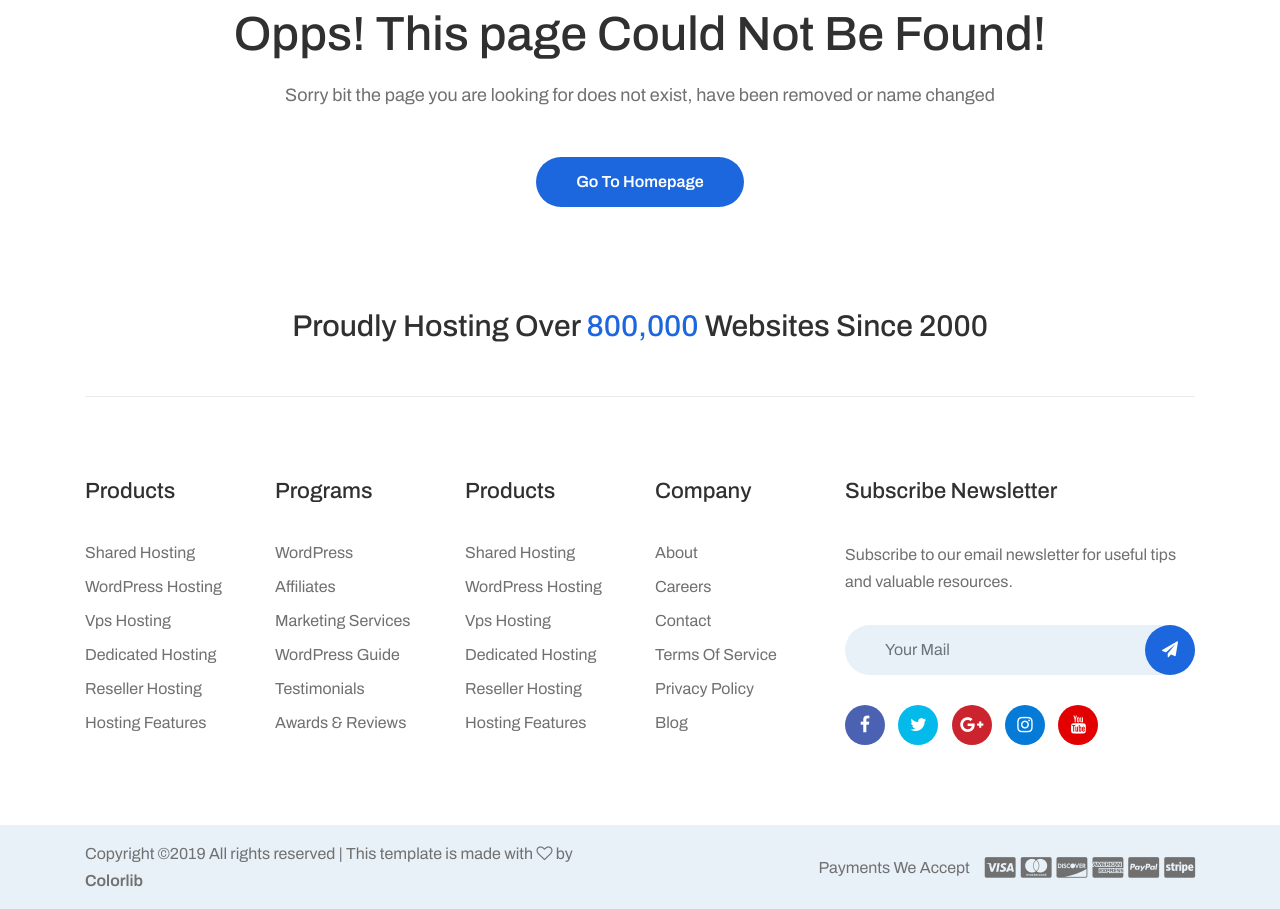
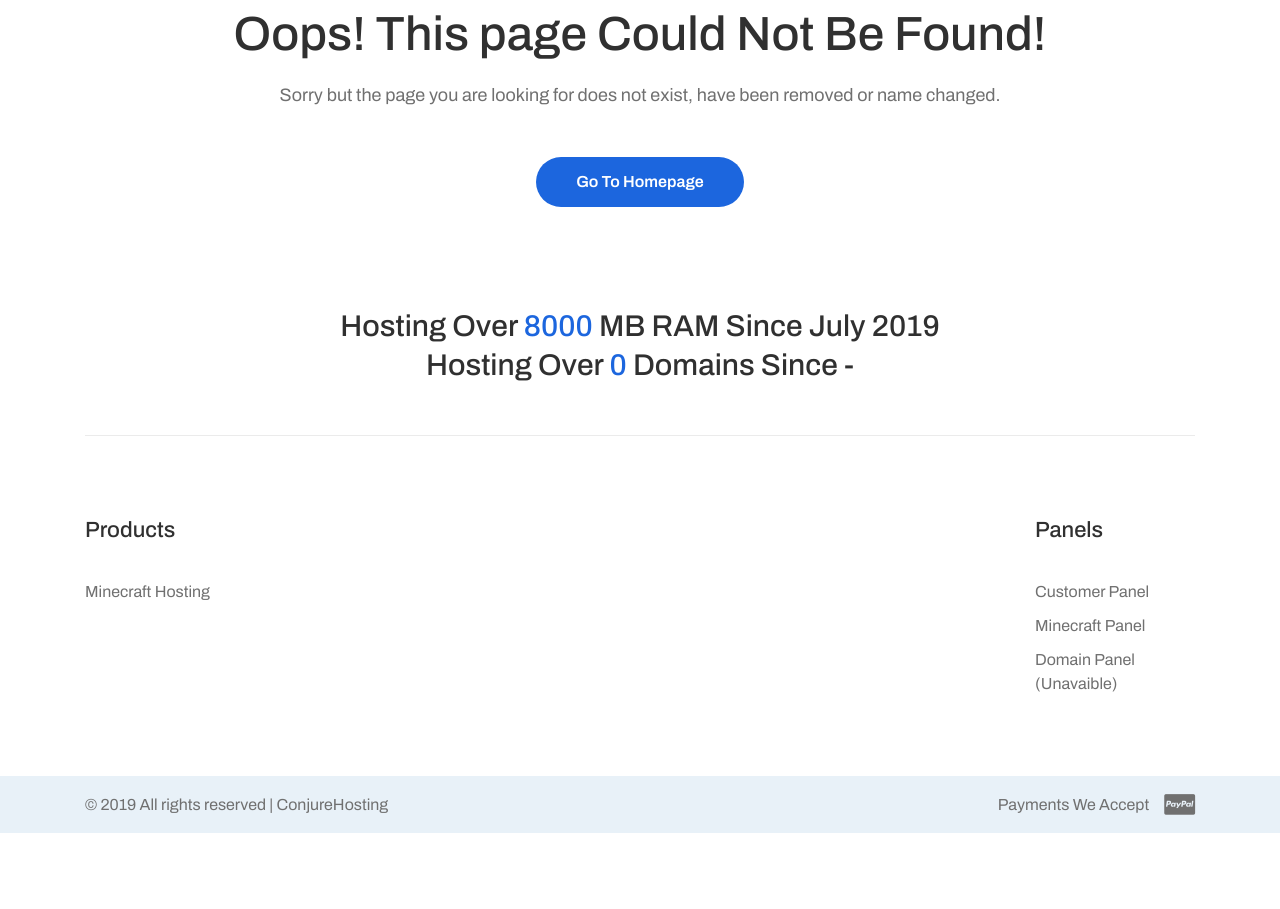
Before and after one commit to SkyAcademy/conjurehosting, a website: page 404.html in a window 1280 px wide. Shown: the part 734-1643 px from the top of the page. After the commit the page ends 1567 px from the top, so only its background shows below. Drawn offline with Linux system fonts and the light colour scheme; files whose address does not match are found by name.

Commit message:
Update 404.html

```diff
--- a/404.html
+++ b/404.html
@@ -136,8 +136,8 @@
             <div class="row">
                 <div class="col-12">
                     <img src="img/bg-img/404.png" alt="">
-                    <h2>Opps! This page Could Not Be Found!</h2>
-                    <p>Sorry bit the page you are looking for does not exist, have been removed or name changed</p>
+                    <h2>Oops! This page Could Not Be Found!</h2>
+                    <p>Sorry but the page you are looking for does not exist, have been removed or name changed.</p>
                     <a href="index.html" class="btn hami-btn mt-30">Go To Homepage</a>
                 </div>
             </div>
@@ -149,7 +149,8 @@
     <section class="hami-cta-area">
         <div class="container">
             <div class="cta-text">
-                <h2>Proudly Hosting Over <span class="counter">800,000</span> Websites Since 2000</h2>
+                <h2>Hosting Over <span class="counter">8000</span> MB RAM Since July 2019</h2>
+                <h2>Hosting Over <span class="counter">0</span> Domains Since -</h2>
             </div>
         </div>
     </section>
@@ -171,12 +172,7 @@
 
                             <!-- Footer Nav -->
                             <ul class="footer-nav">
-                                <li><a href="#">Shared hosting</a></li>
-                                <li><a href="#">WordPress hosting</a></li>
-                                <li><a href="#">Vps hosting</a></li>
-                                <li><a href="#">Dedicated hosting</a></li>
-                                <li><a href="#">Reseller hosting</a></li>
-                                <li><a href="#">Hosting features</a></li>
+                                <li><a href="./hosting.html">Minecraft Hosting</a></li>
                             </ul>
                         </div>
                     </div>
@@ -185,78 +181,14 @@
                     <div class="col-6 col-sm-4 col-lg-2">
                         <div class="single-footer-widget mb-80">
                             <!-- Widget Title -->
-                            <h5 class="widget-title">Programs</h5>
+                            <h5 class="widget-title">Panels</h5>
 
                             <!-- Footer Nav -->
                             <ul class="footer-nav">
-                                <li><a href="#">WordPress</a></li>
-                                <li><a href="#">Affiliates</a></li>
-                                <li><a href="#">Marketing services</a></li>
-                                <li><a href="#">WordPress guide</a></li>
-                                <li><a href="#">Testimonials</a></li>
-                                <li><a href="#">Awards &amp; Reviews</a></li>
+                                <li><a href="./customer.html">Customer Panel</a></li>
+                                <li><a href="http://panel.conjurecraft.nl">Minecraft Panel</a></li>
+                                <li><a href="#">Domain Panel (Unavaible)</a></li>
                             </ul>
-                        </div>
-                    </div>
-
-                    <!-- Single Footer Widget Area -->
-                    <div class="col-6 col-sm-4 col-lg-2">
-                        <div class="single-footer-widget mb-80">
-                            <!-- Widget Title -->
-                            <h5 class="widget-title">Products</h5>
-
-                            <!-- Footer Nav -->
-                            <ul class="footer-nav">
-                                <li><a href="#">Shared hosting</a></li>
-                                <li><a href="#">WordPress hosting</a></li>
-                                <li><a href="#">Vps hosting</a></li>
-                                <li><a href="#">Dedicated hosting</a></li>
-                                <li><a href="#">Reseller hosting</a></li>
-                                <li><a href="#">Hosting features</a></li>
-                            </ul>
-                        </div>
-                    </div>
-
-                    <!-- Single Footer Widget Area -->
-                    <div class="col-6 col-sm-4 col-lg-2">
-                        <div class="single-footer-widget mb-80">
-                            <!-- Widget Title -->
-                            <h5 class="widget-title">Company</h5>
-
-                            <!-- Footer Nav -->
-                            <ul class="footer-nav">
-                                <li><a href="#">About</a></li>
-                                <li><a href="#">Careers</a></li>
-                                <li><a href="#">Contact</a></li>
-                                <li><a href="#">Terms of service</a></li>
-                                <li><a href="#">Privacy policy</a></li>
-                                <li><a href="#">Blog</a></li>
-                            </ul>
-                        </div>
-                    </div>
-
-                    <!-- Single Footer Widget Area -->
-                    <div class="col-12 col-sm-8 col-lg-4">
-                        <div class="single-footer-widget mb-80">
-                            <!-- Widget Title -->
-                            <h5 class="widget-title">Subscribe Newsletter</h5>
-
-                            <p>Subscribe to our email newsletter for useful tips and valuable resources.</p>
-
-                            <!-- Newsletter Form -->
-                            <form action="index.html" class="nl-form">
-                                <input type="email" class="form-control" placeholder="Your Mail">
-                                <button type="submit"><i class="fa fa-paper-plane" aria-hidden="true"></i></button>
-                            </form>
-
-                            <!-- Social Info -->
-                            <div class="social-info">
-                                <a href="#" class="facebook"><i class="fa fa-facebook" aria-hidden="true"></i></a>
-                                <a href="#" class="twitter"><i class="fa fa-twitter" aria-hidden="true"></i></a>
-                                <a href="#" class="google-plus"><i class="fa fa-google-plus" aria-hidden="true"></i></a>
-                                <a href="#" class="instagram"><i class="fa fa-instagram" aria-hidden="true"></i></a>
-                                <a href="#" class="youtube"><i class="fa fa-youtube" aria-hidden="true"></i></a>
-                            </div>
                         </div>
                     </div>
 
@@ -271,9 +203,8 @@
                     <div class="col-12 col-md-6">
                         <!-- Copywrite Text -->
                         <div class="copywrite-text">
-                            <p><!-- Link back to Colorlib can't be removed. Template is licensed under CC BY 3.0. -->
-Copyright &copy;<script>document.write(new Date().getFullYear());</script> All rights reserved | This template is made with <i class="fa fa-heart-o" aria-hidden="true"></i> by <a href="https://colorlib.com" target="_blank">Colorlib</a>
-<!-- Link back to Colorlib can't be removed. Template is licensed under CC BY 3.0. -->
+                            <p>
+&copy; <script>document.write(new Date().getFullYear());</script> All rights reserved | ConjureHosting
 </p>
                         </div>
                     </div>
@@ -281,12 +212,7 @@ Copyright &copy;<script>document.write(new Date().getFullYear());</script> All r
                         <!-- Payment Methods -->
                         <div class="payments-methods d-flex align-items-center">
                             <p>Payments We Accept</p>
-                            <i class="fa fa-cc-visa" aria-hidden="true"></i>
-                            <i class="fa fa-cc-mastercard" aria-hidden="true"></i>
-                            <i class="fa fa-cc-discover" aria-hidden="true"></i>
-                            <i class="fa fa-cc-amex" aria-hidden="true"></i>
                             <i class="fa fa-cc-paypal" aria-hidden="true"></i>
-                            <i class="fa fa-cc-stripe" aria-hidden="true"></i>
                         </div>
                     </div>
                 </div>
```
